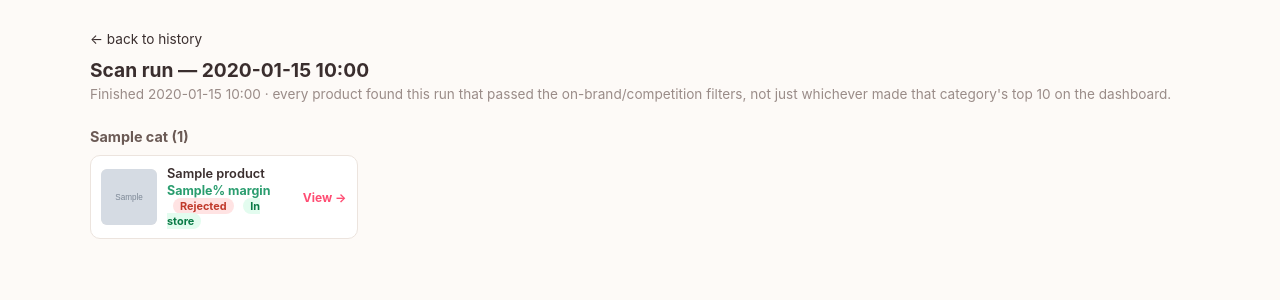
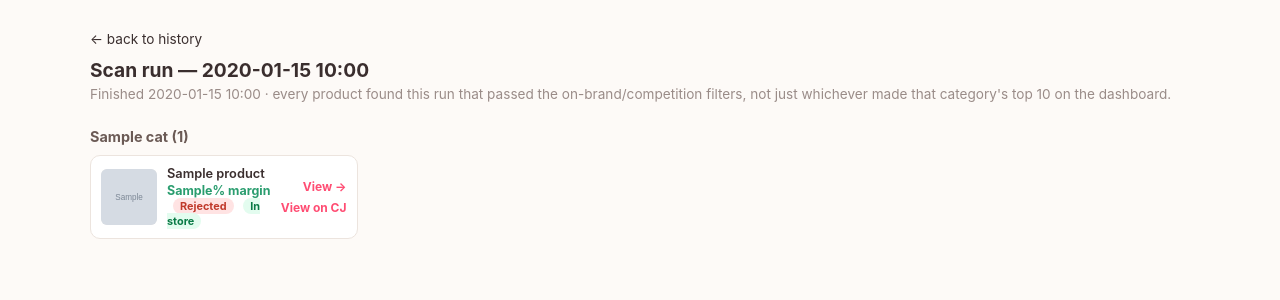
Before and after one commit to SanjnaRathour/cjDropShipping, a FastAPI app: template app/templates/scan_run.html in a window 1280 px wide. Shown: the top 300 px of the page. Run offline with FastAPI, Linux system fonts and the light colour scheme; the template is opened without the code that fills it: most values are stand-ins (such as "Sample title", 1, 10 or a date in 2020); grey boxes marked "Sample" are stand-in pictures.

Commit message:
Add View on CJ link to scan run detail cards

```diff
--- a/app/templates/scan_run.html
+++ b/app/templates/scan_run.html
@@ -26,6 +26,7 @@
     .badge.rejected { background: #ffe3e3; color: var(--bad); }
     .badge.store { background: #e3fcef; color: #0a7a46; }
     .view-link { font-size: 0.75rem; font-weight: 700; text-decoration: none; white-space: nowrap; }
+    .card-actions { display: flex; flex-direction: column; gap: 6px; flex: 0 0 auto; align-items: flex-end; }
   </style>
 </head>
 <body>
@@ -61,7 +62,10 @@
               {% if p.rejected %}<span class="badge rejected">Rejected</span>{% endif %}
               {% if p.added_to_store %}<span class="badge store">In store</span>{% endif %}
             </div>
-            <a class="view-link" href="/product/{{ p.pid }}">View →</a>
+            <div class="card-actions">
+              <a class="view-link" href="/product/{{ p.pid }}">View →</a>
+              <a class="view-link" href="{{ p.product_url }}" target="_blank" rel="noopener">View on CJ</a>
+            </div>
           </div>
           {% endfor %}
         </div>
```
